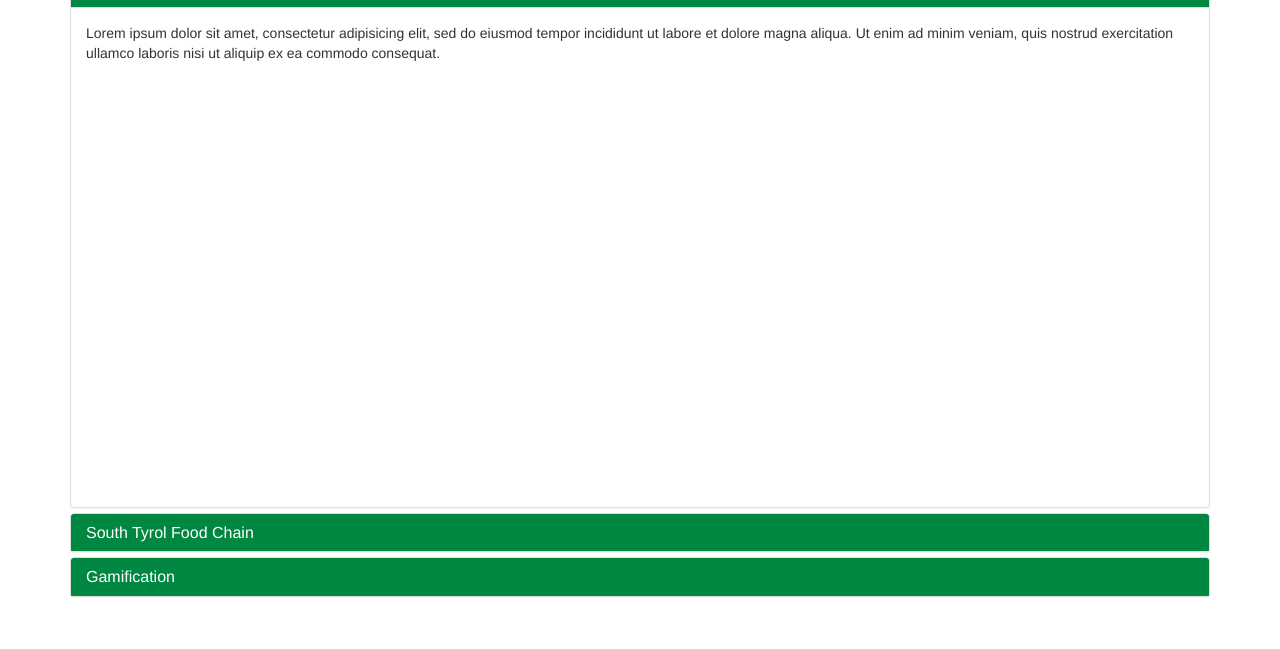
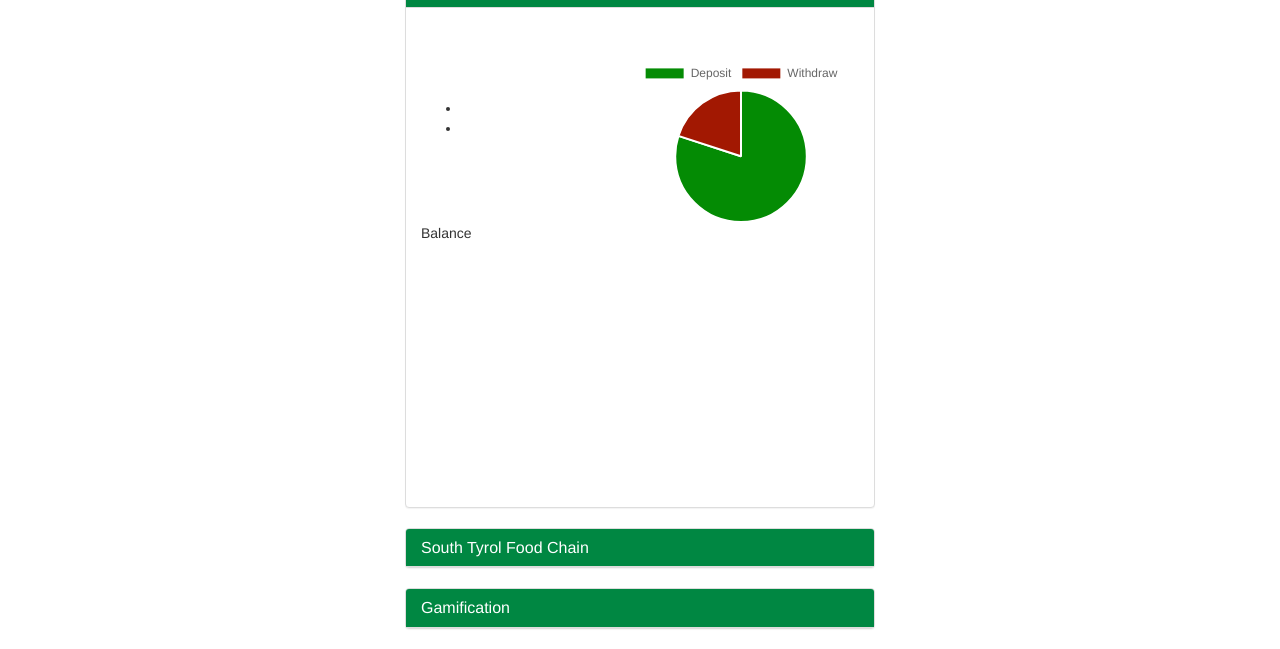
Before and after one commit to carlonicolo/raiffeisen-southtyrolfoodchain, a plain HTML site: page index.html in a window 1280 px wide. Shown: the part 162-811 px from the top of the page. Drawn offline with nearby package versions, Linux system fonts and the light colour scheme.

Commit message:
graph Balance div

```diff
--- a/assets/css/main.css
+++ b/assets/css/main.css
@@ -41,3 +41,23 @@ a:active {
     background-color: #008742;
     color: white;
 }
+
+.container{
+    max-width: 500px;
+}
+
+/* Balance divs */
+#euro_balance_profile{
+    width: 150px;
+    max-width: 150px;
+}
+
+#stat_euro_balance{
+    width: 350px;
+    max-width: 340px;
+}
+
+
+#eurobalance{
+    width: 150px;
+}
--- a/index.html
+++ b/index.html
@@ -6,12 +6,13 @@
   <link rel="stylesheet" href="assets/css/main.css">
   <script src="https://ajax.googleapis.com/ajax/libs/jquery/3.3.1/jquery.min.js"></script>
   <script src="https://maxcdn.bootstrapcdn.com/bootstrap/3.3.7/js/bootstrap.min.js"></script>
+  <script src="https://cdnjs.cloudflare.com/ajax/libs/Chart.js/2.4.0/Chart.min.js"></script>
 </head>
 <body>
 
 <div class="container">
     <div id="logoApp">
-    <img class="img-responsive" alt="Raiffeisen logo" src="pics/BankLogo.jpg"></img>
+    <img class="img-responsive" alt="Raiffeisen logo" src="pics/BankLogo.jpg" />
     </div>
     <!--
   <h2>South Tyrol Example</h2>
@@ -24,10 +25,40 @@
           <a data-toggle="collapse" data-parent="#accordion" href="#collapse1">Balance</a>
         </h4>
       </div>
-      <div id="collapse1" class="panel-collapse collapse in">
-        <div class="panel-body">Lorem ipsum dolor sit amet, consectetur adipisicing elit,
-        sed do eiusmod tempor incididunt ut labore et dolore magna aliqua. Ut enim ad minim veniam,
-        quis nostrud exercitation ullamco laboris nisi ut aliquip ex ea commodo consequat.</div>
+      <div id="collapse1" class="panel-collapse collapse in" onclick="graph()">
+        <div class="panel-body">
+
+
+            <table style="width:100%">
+              <tr>
+                <td>
+                  <div id="euro_balance_profile">
+                    <ul>
+                      <li>
+
+                      </li>
+                      <li>
+
+                      </li>
+                    </ul>
+                  </div>
+                </td>
+
+                <td>
+                  <div id="stat_euro_balance">
+                    <canvas id="barChart" width="200px" height="200px"></canvas>
+                  </div>
+                </td>
+
+              </tr>
+
+              <tr>
+                <td><div id="eurobalance">Balance</div></td>
+            </tr>
+          </table>
+
+</div>
+          </div>
       </div>
     </div>
     <div class="panel panel-default">
@@ -59,3 +90,32 @@
 
 </body>
 </html>
+
+<script type="text/javascript">
+  $(document).ready(function(){
+    var chartDiv = $("#barChart");
+    var myChart = new Chart(chartDiv, {
+      type: 'pie',
+      data: {
+          labels: ["Deposit", "Withdraw"],
+          datasets: [
+          {
+              data: [80,20],
+              backgroundColor: [
+                 "#048B04",
+              "#A21802"
+              ]
+          }]
+      },
+      options: {
+          title: {
+              display: true,
+              //text: 'Pie Chart'
+          },
+      responsive: true,
+  maintainAspectRatio: false,
+      }
+  });
+  });
+
+  </script>
```
